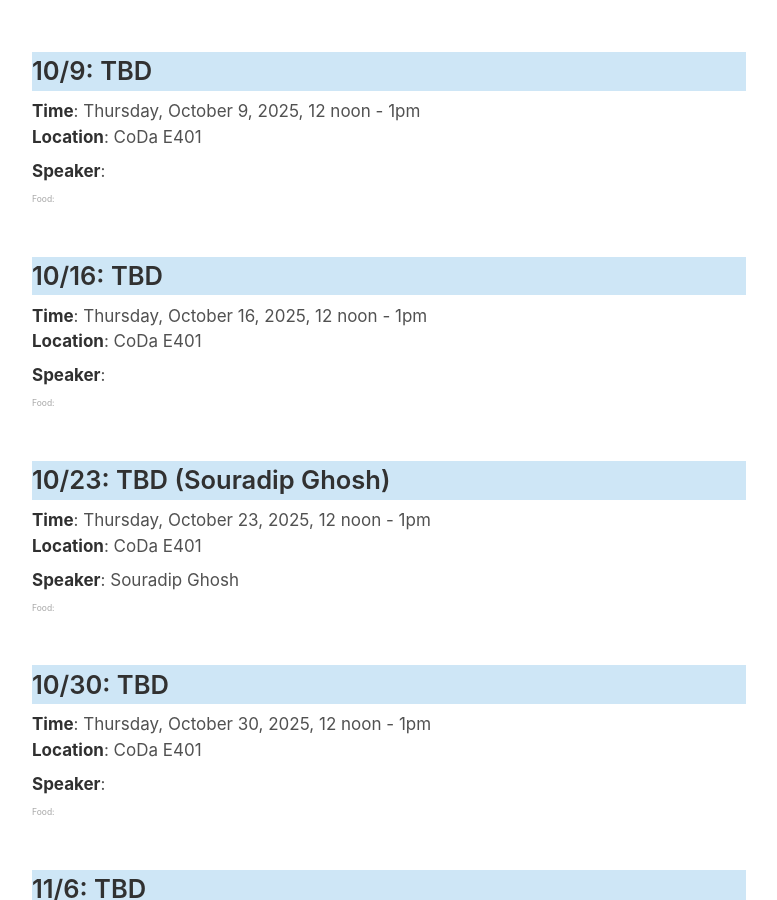
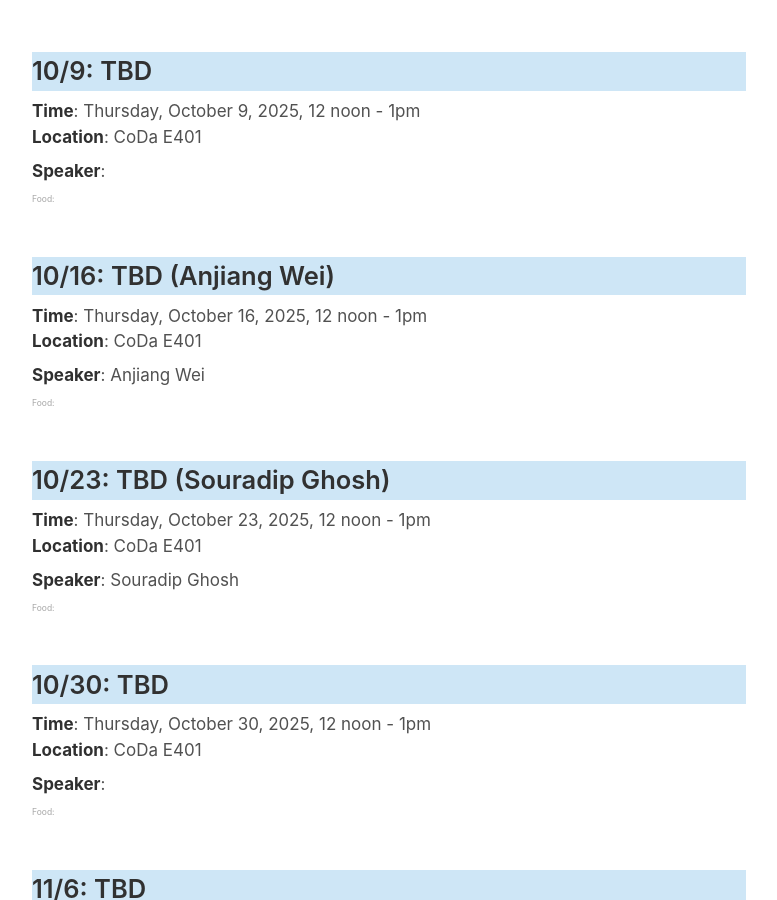
Before and after one commit to software-research-lunch/software-research-lunch.github.io, a Jekyll site: the page built from index.html, in a window 1280 px wide and 900 px high, scrolled down 1754 px. Shown: the whole window, without its empty margins (251-1028 px from the left). Built offline with Jekyll 4.4.1, drawn with Linux system fonts in a browser that asks for light colours.

Commit message:
prep sw lunch talk

```diff
--- a/_data/schedule.yml
+++ b/_data/schedule.yml
@@ -89,7 +89,7 @@ to 7878.03× and 439.38× respectively. For larger benchmarks
     - date: "2025-10-16"
       abstract: ""
       title: ""
-      speaker: ""
+      speaker: "Anjiang Wei"
       bio: ""
     - date: "2025-10-23"
       abstract: ""
```
